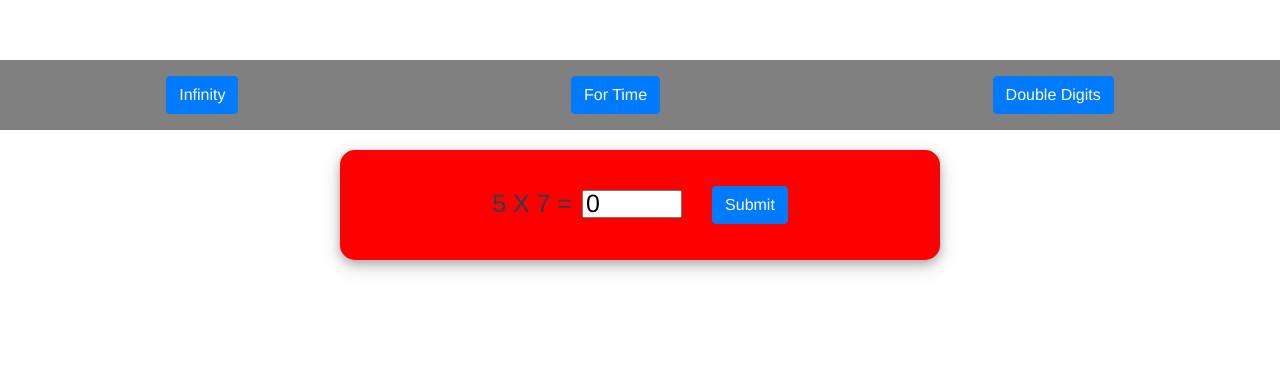
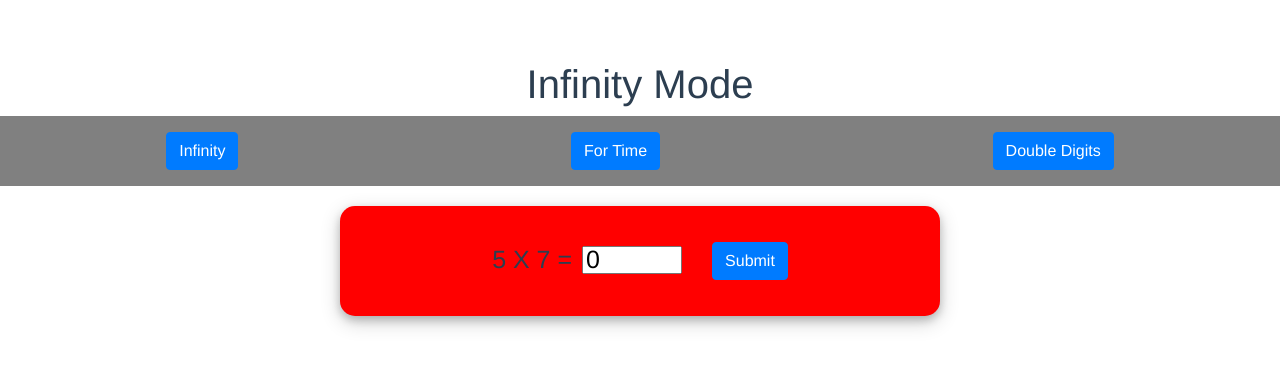
Before and after one commit to ilchovski98/Multiplication-App-Vue-Edition, a Vue app: page / in a window 1280 px wide. Shown: the top 366 px of the page. Built offline with nearby package versions, Linux system fonts and the light colour scheme.

Commit message:
adding header

```diff
--- a/src/App.vue
+++ b/src/App.vue
@@ -1,9 +1,13 @@
 <template>
   <div id="app">
-
+    <header>
+      <template>
+        <h1>{{ title }}</h1>
+      </template>
+    </header>
     <div class="navigator">
-      <button class="btn btn-primary" @click="component='InfiniteGame'; count=1">Infinity</button>
-      <button class="btn btn-primary" @click="component='TrackGame'; count=1">For Time</button>
+      <button class="btn btn-primary" @click="component='InfiniteGame'; count=1; title='Infinity Mode'">Infinity</button>
+      <button class="btn btn-primary" @click="component='TrackGame'; count=1; title='Time Mode' ">For Time</button>
       <button class="btn btn-primary">Double Digits</button>
     </div>
 
@@ -15,18 +19,21 @@
 <script>
 import InfiniteGame from './components/infiniteGame/index.vue'
 import TrackGame from './components/trackGame/index.vue'
+import Header from './components/header/index.vue'
 import 'bootstrap/dist/css/bootstrap.min.css'
 
 export default {
   name: 'App',
   components: {
     InfiniteGame,
-    TrackGame
+    TrackGame,
+    Header
   },
   data() {
     return {
       count: 1,
-      component: 'InfiniteGame'
+      component: 'InfiniteGame',
+      title: 'Infinity Mode'
     }
   },
   methods: {
--- /dev/null
+++ b/src/components/header/index.vue
@@ -0,0 +1,21 @@
+<template>
+  <div>
+      <slot></slot>
+  </div>
+</template>
+
+<script>
+export default {
+    name: 'header',
+    props: [],
+    data() {
+        return {
+            title: ''
+        }
+    }
+}
+</script>
+
+<style>
+
+</style>
```
